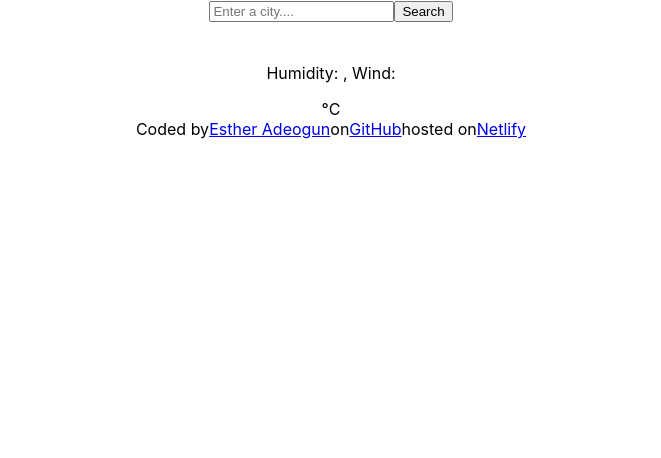
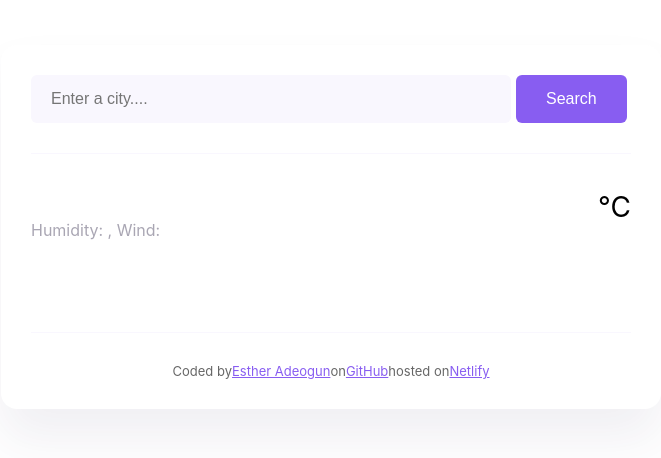
Before and after one commit to adeogunesther95-lab/lesson-4-homework, a React (Create React App) app: page / in a window 1280 px wide. Shown: the top 458 px of the page, without its empty margins (309-970 px from the left). Built offline with nearby package versions, Linux system fonts and the light colour scheme.

Commit message:
removed IDs fir JSx purpose

```diff
--- a/src/App.css
+++ b/src/App.css
@@ -1,38 +1,117 @@
+.App body {
+  margin: 0;
+  padding: 0;
+  font-family: "Roboto", sans-serif;
+  background-color: #f9f7fe;
+  color: #333;
+}
+.App h1,
+h2,
+h3 {
+  color: #4a148c;
+}
 .App {
-  text-align: center;
+  max-width: 600px;
+  margin: 45px auto;
+  padding: 30px;
+  background: #ffffff;
+  border-radius: 16px;
+  box-shadow: 0 30px 50px rgba(65, 50, 100, 0.08);
+}
+.App header {
+  border-bottom: 1px solid #f9f7fe;
+  padding: 0 0 30px 0;
+}
+.App a {
+  color: #885df1;
+}
+.App .search-input {
+  background-color: #f9f7fe;
+  border: none;
+  border-radius: 6px;
+  width: 80%;
+  font-size: 16px;
+  padding: 15px 20px;
+}
+.App .search-button {
+  background: #885df1;
+  padding: 15px 30px;
+  border: none;
+  font-size: 16px;
+  margin-left: 5px;
+  border-radius: 6px;
+  color: white;
+  cursor: pointer;
+}
+.App .weather-container {
+  display: flex;
+  justify-content: space-between;
+}
+.App main {
+  padding: 30px 0;
+}
+.App .weather-app-city {
+  margin: 0;
+  font-size: 38px;
+  line-height: 48px;
+}
+.App .weather-app-details {
+  font-size: 16px;
+  line-height: 20px;
+  color: rgba(39, 33, 66, 0.4);
+}
+.App .weather-app-details strong {
+  color: #f65282;
+}
+.App .weather-app-temp {
+  display: flex;
+}
+.App .weather-app-icon {
+  width: 88px;
+  height: 88px;
+}
+.App .weather-app-temp-value {
+  font-size: 88px;
+  line-height: 88px;
+  font-weight: bold;
+}
+.App .weather-app-temp-unit {
+  font-size: 28px;
+  margin-top: 6px;
 }
 
-.App-logo {
-  height: 40vmin;
-  pointer-events: none;
+.App .weather-forecast {
+  display: flex;
+  justify-content: space-around;
+  margin-top: 30px;
 }
-
-@media (prefers-reduced-motion: no-preference) {
-  .App-logo {
-    animation: App-logo-spin infinite 20s linear;
-  }
+.App .weather-forecast-date {
+  text-align: center;
+  font-size: 16px;
+  color: rgba(39, 33, 66, 0.4);
+  line-height: 20px;
+  margin-bottom: 10px;
 }
-
-.App-header {
-  background-color: #282c34;
-  min-height: 100vh;
+.App .weather-forecast-icon {
+  width: 88px;
+  height: 88px;
+  display: block;
+  margin: 0 auto;
+}
+.App .weather-forecast-temperatures {
+  text-align: center;
+  color: #f65282;
+  margin-top: 10px;
   display: flex;
-  flex-direction: column;
-  align-items: center;
   justify-content: center;
-  font-size: calc(10px + 2vmin);
-  color: white;
 }
-
-.App-link {
-  color: #61dafb;
+.App .weather-forecast-temperature {
+  padding: 0 10px;
 }
-
-@keyframes App-logo-spin {
-  from {
-    transform: rotate(0deg);
-  }
-  to {
-    transform: rotate(360deg);
-  }
+.App footer {
+  border-top: 1px solid #f9f7fe;
+  padding: 30px 0 0 0;
+  text-align: center;
+  font-size: 13px;
+  color: rgba(0, 0, 0, 0.6);
 }
--- a/src/App.js
+++ b/src/App.js
@@ -5,52 +5,60 @@ function App() {
     <div className="App">
       <div className="container">
         <header>
-          <form class="search-form" id="search-form">
+          <form className="search-form">
             <input
               type="search"
-              id="search-form-input"
               placeholder="Enter a city...."
               required
-              class="search-input"
+              className="search-input"
             />
-            <button type="submit" class="search-button" id="search-button">
+            <button type="submit" className="search-button">
               Search
             </button>
           </form>
         </header>
         <main>
-          <div class="weather-container">
+          <div className="weather-container">
             <div>
-              <h1 class="weather-app-city" id="weather-app-city"></h1>
-              <p class="weather-app-details">
+              <h1 className="weather-app-city"></h1>
+              <p className="weather-app-details">
                 <span id="time"></span> <span id="description"></span>
                 <br />
-                Humidity: <strong id="humidity"></strong>, Wind:
+                Humidity: <strong></strong>, Wind:
                 <strong id="wind-speead"></strong>
               </p>
             </div>
-            <div class="weather-app-temp">
-              <div class="weather-app-icon" id="icon"></div>
-              <div class="weather-app-temp-value" id="temperature"></div>
-              <div class="weather-app-temp-unit">°C</div>
+            <div className="weather-app-temp">
+              <div className="weather-app-icon"></div>
+              <div className="weather-app-temp-value"></div>
+              <div className="weather-app-temp-unit">°C</div>
             </div>
           </div>
-          <div class="weather-forecast" id="forecast"></div>
+          <div className="weather-forecast"></div>
         </main>
         <footer>
           Coded by
-          <a href="https://github.com/adeogunesther95-lab" target="_blank">
+          <a
+            href="https://github.com/adeogunesther95-lab"
+            target="_blank"
+            rel="noopener noreferrer"
+          >
             Esther Adeogun
           </a>
           on
           <a
             href="https://github.com/adeogunesther95-lab/vanilla-weather-week8"
             target="_blank"
+            rel="noopener noreferrer"
           >
             GitHub
           </a>
           hosted on
-          <a href="https://vanilla-weather-week8.netlify.app/" target="_blank">
+          <a
+            href="https://vanilla-weather-week8.netlify.app/"
+            target="_blank"
+            rel="noopener noreferrer"
+          >
             Netlify
           </a>
         </footer>
```
